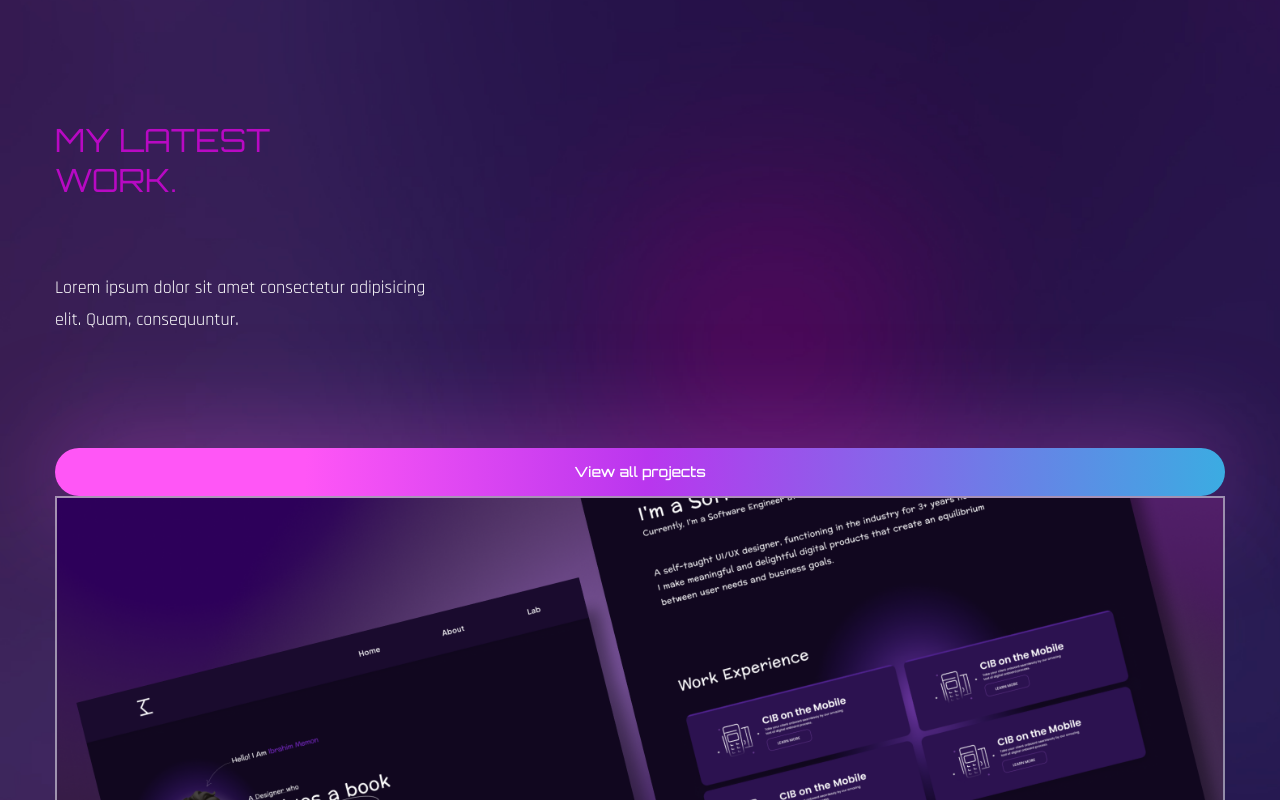
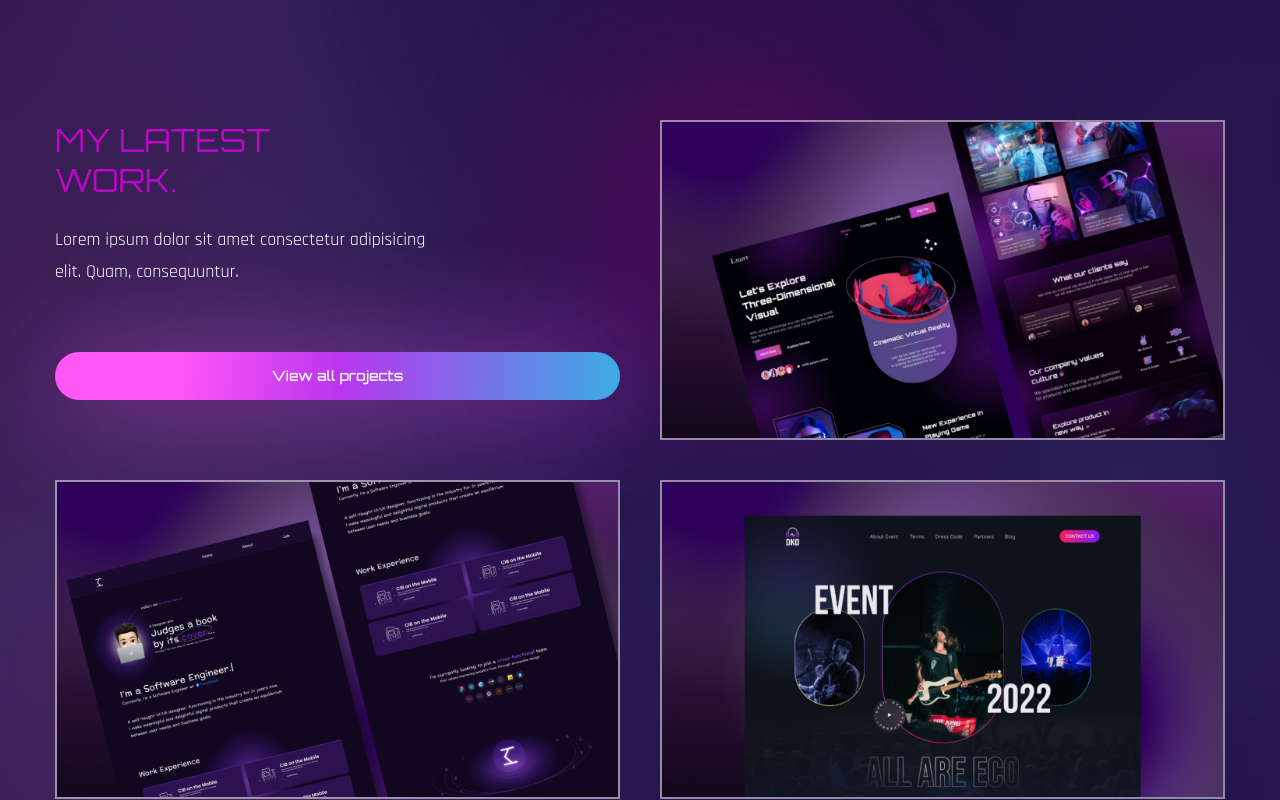
Before and after one commit to MaximusBro/Portfolio, a React (Create React App) app: page / in a window 1280 px wide. Shown: the part 2440-3240 px from the top of the page. Built offline with nearby package versions, Linux system fonts and the light colour scheme; the HTML template or start-up script is replaced by a standard one; a web font is replaced by a local one.

Commit message:
Section Work is done + animations

```diff
--- a/src/components/Work.js
+++ b/src/components/Work.js
@@ -11,10 +11,15 @@
 	return (
 		<section className='section h-full' id='work'>
 			<div className="container mx-auto">
-				<div>
-					<div>
+				<div className='flex flex-col lg:flex-row gap-x-10'>
+					<motion.div
+						variants={fadeIn("right", 0.3)}
+						initial="hidden"
+						whileInView={"show"}
+						viewport={{ once: true, amount: 0.3 }}
+						className='flex-1 flex flex-col gap-y-12 mb-10 lg:mb-0'>
 						{/* text */}
-						<div className='flex-1 flex flex-col gap-y-12 mb-10 lg:mb-0'>
+						<div className='flex-1 flex flex-col  mb-10 lg:mb-0'>
 							<h2 className='h2 leading-tight text-accent'>My Latest <br />Work.</h2>
 							<p className='max-w-sm mb-16'>Lorem ipsum dolor sit amet consectetur adipisicing elit. Quam, consequuntur.</p>
 							<button className='btn btn-sm'>View all projects</button>
@@ -34,8 +39,44 @@
 								<span className='text-3xl text-white'>Project Title</span>
 							</div>
 						</div>
-					</div>
-					<div>2</div>
+					</motion.div>
+					<motion.div
+						variants={fadeIn("left", 0.2)}
+						initial="hidden"
+						whileInView={"show"}
+						viewport={{ once: true, amount: 0.3 }}
+						className='flex-1 flex flex-col gap-y-10'>
+						{/* image */}
+						<div className='group relative overflow-hidden border-2 border-white/50 rounded-x1'>
+							{/* overlay */}
+							<div className='group-hover:bg-black/70 w-full h-full absolute z-40 transition-all duration-300'></div>
+							{/* img */}
+							<img className='group-hover:scale-125 transition-all duration-500' src={img2} alt="" />
+							{/* pretitle */}
+							<div className='absolute -bottom-full left-12 group-hover:bottom-24 transition-all duration-500 z-50'>
+								<span className='text-gradient'>UI/UX Design</span>
+							</div>
+							{/* title */}
+							<div className='absolute -bottom-full left-12 group-hover:bottom-14 transition-all duration-700 z-50'>
+								<span className='text-3xl text-white'>Project Title</span>
+							</div>
+						</div>
+						{/* image */}
+						<div className='group relative overflow-hidden border-2 border-white/50 rounded-x1'>
+							{/* overlay */}
+							<div className='group-hover:bg-black/70 w-full h-full absolute z-40 transition-all duration-300'></div>
+							{/* img */}
+							<img className='group-hover:scale-125 transition-all duration-500' src={img3} alt="" />
+							{/* pretitle */}
+							<div className='absolute -bottom-full left-12 group-hover:bottom-24 transition-all duration-500 z-50'>
+								<span className='text-gradient'>UI/UX Design</span>
+							</div>
+							{/* title */}
+							<div className='absolute -bottom-full left-12 group-hover:bottom-14 transition-all duration-700 z-50'>
+								<span className='text-3xl text-white'>Project Title</span>
+							</div>
+						</div>
+					</motion.div>
 				</div>
 			</div>
 		</section>
```
